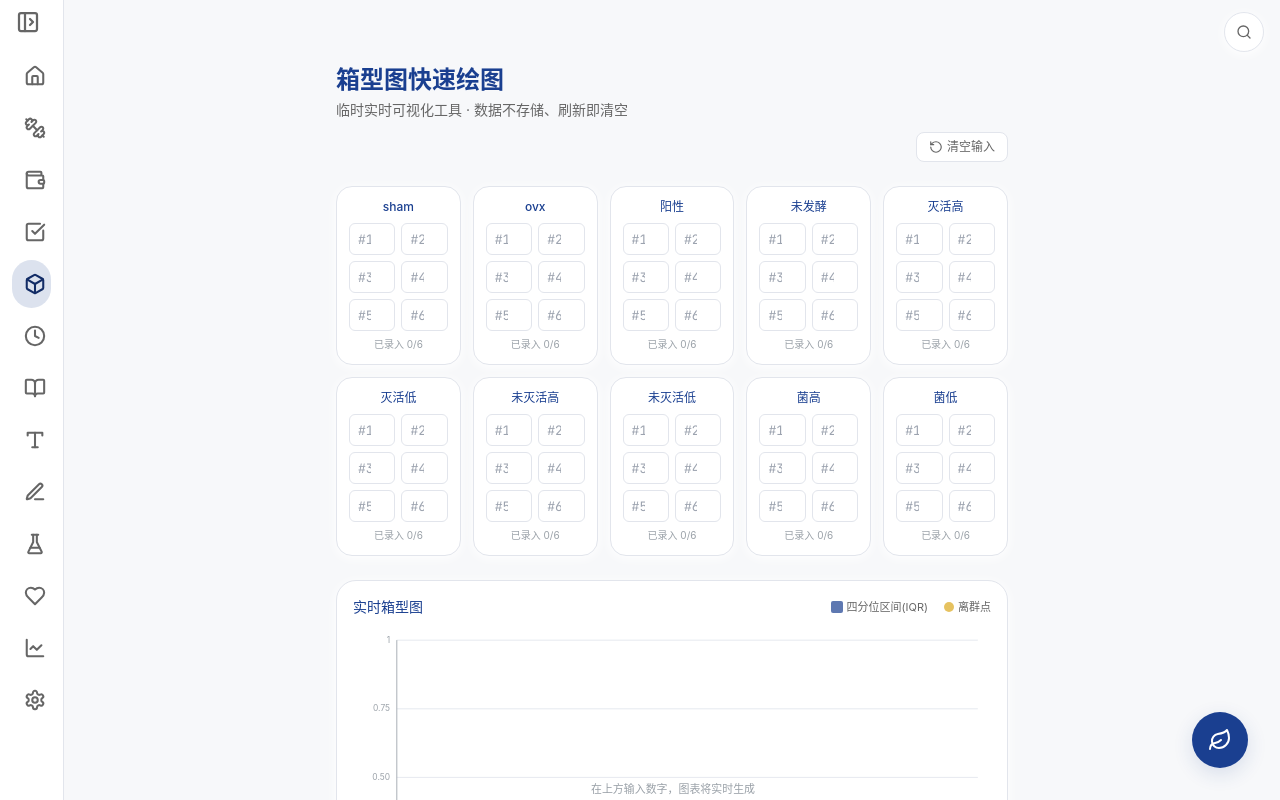
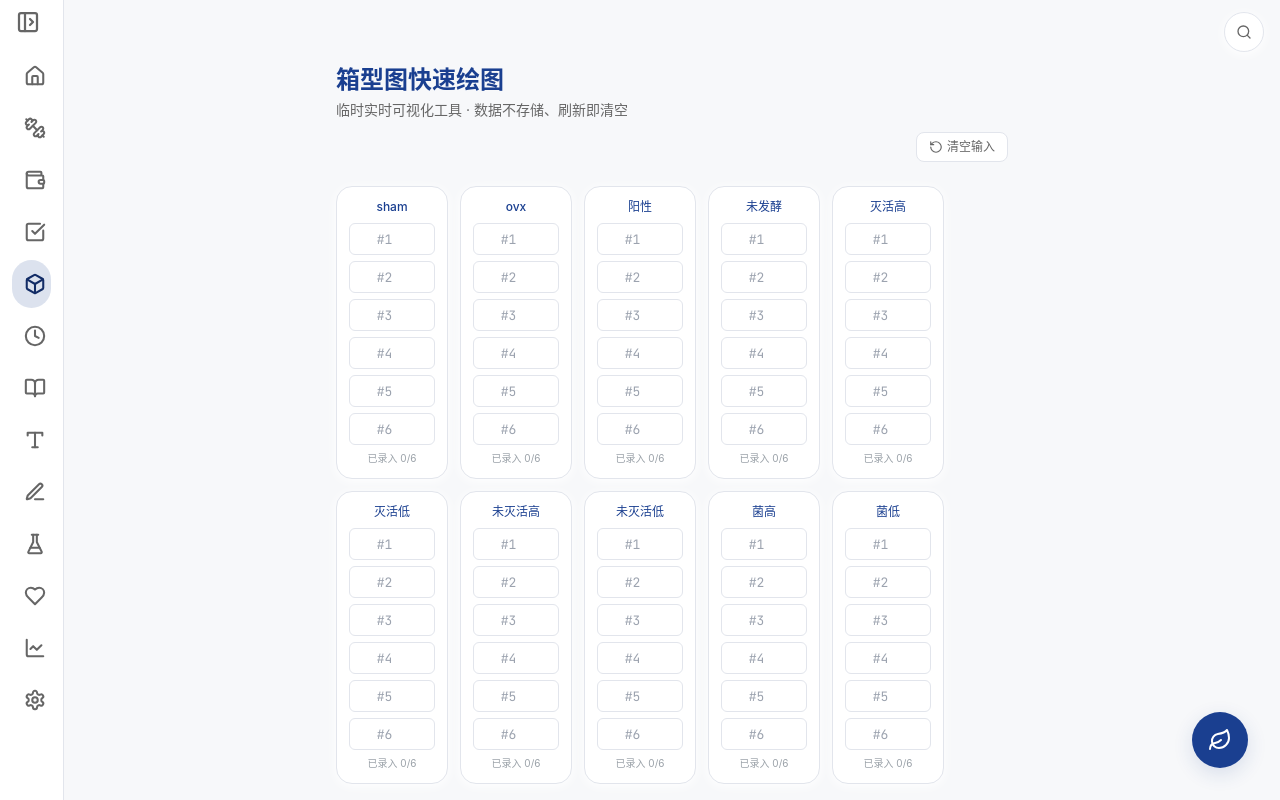
Before and after one commit to shuhan131313-jpg/xiaoshu-growth-os, a Next.js app: page /boxplot in a window 1280 px wide. Shown: the top 800 px of the page. Built offline with nearby package versions, Linux system fonts and the light colour scheme.

Commit message:
箱型图：改为竖列布局，支持整列粘贴

```diff
--- a/app/boxplot/page.tsx
+++ b/app/boxplot/page.tsx
@@ -1,6 +1,6 @@
 "use client";
 
-import { useMemo, useState } from "react";
+import { useMemo, useState, type ClipboardEvent } from "react";
 import { RotateCcw } from "lucide-react";
 import { PageHeader } from "@/components/common/page-header";
 
@@ -76,6 +76,26 @@ export default function BoxPlotPage() {
     setData(GROUP_NAMES.map(() => Array.from({ length: SLOTS }, () => "")));
   };
 
+  // 粘贴一整列竖排数字：自动依次填入该列 6 个框（从第一个框开始）
+  const handlePaste = (g: number, e: ClipboardEvent<HTMLInputElement>) => {
+    const text = e.clipboardData.getData("text");
+    const nums = text
+      .split(/[\s,;，；\t\r\n]+/)
+      .map((s) => s.trim())
+      .filter((s) => s !== "")
+      .map(Number)
+      .filter((v) => !Number.isNaN(v));
+    if (nums.length === 0) return;
+    e.preventDefault();
+    setData((prev) => {
+      const next = prev.map((row) => row.slice());
+      nums.slice(0, SLOTS).forEach((v, idx) => {
+        next[g][idx] = String(v);
+      });
+      return next;
+    });
+  };
+
   // 解析每组数字（空值不参与）
   const parsed = useMemo(
     () =>
@@ -133,12 +153,15 @@ export default function BoxPlotPage() {
         </div>
       </PageHeader>
 
-      {/* 输入区：10 组，响应式换行 */}
-      <div className="mt-4 grid grid-cols-1 gap-3 sm:grid-cols-2 lg:grid-cols-3 xl:grid-cols-5">
+      {/* 输入区：10 组，每组占一竖列，横向排布，宽度不足自动换行 */}
+      <div className="mt-4 flex flex-wrap gap-3">
         {GROUP_NAMES.map((name, g) => (
-          <div key={name} className="rounded-xl border border-line bg-card p-3 shadow-card">
+          <div
+            key={name}
+            className="flex w-28 flex-col rounded-xl border border-line bg-card p-3 shadow-card"
+          >
             <p className="mb-2 text-center text-xs font-medium text-primary">{name}</p>
-            <div className="grid grid-cols-2 gap-1.5">
+            <div className="flex flex-col gap-1.5">
               {Array.from({ length: SLOTS }, (_, i) => (
                 <input
                   key={i}
@@ -146,6 +169,7 @@ export default function BoxPlotPage() {
                   inputMode="decimal"
                   value={data[g][i]}
                   onChange={(e) => setCell(g, i, e.target.value)}
+                  onPaste={(e) => handlePaste(g, e)}
                   placeholder={`#${i + 1}`}
                   className="h-8 w-full rounded-md border border-line bg-surface px-2 text-center text-[13px] tabular text-ink outline-none transition duration-200 focus:border-primary/50 focus:ring-2 focus:ring-primary/15"
                 />
```
